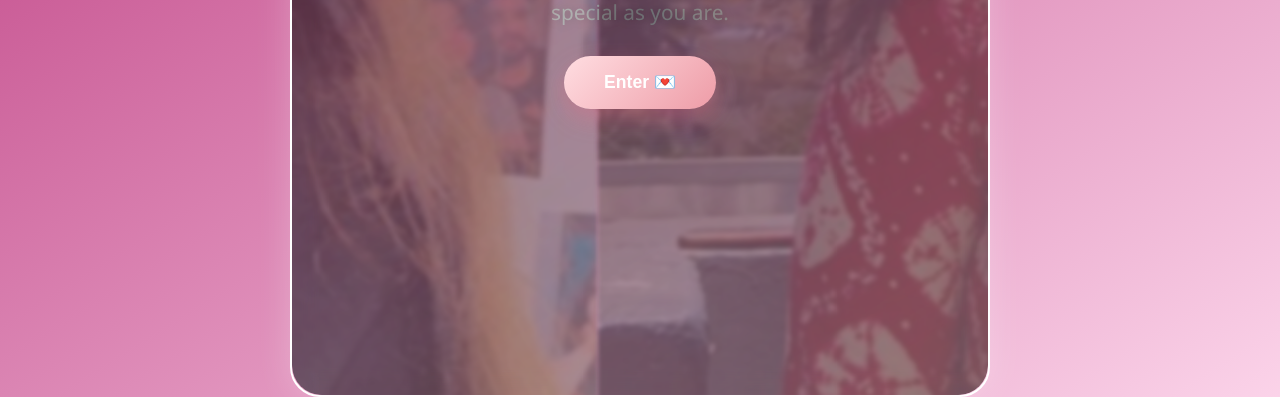
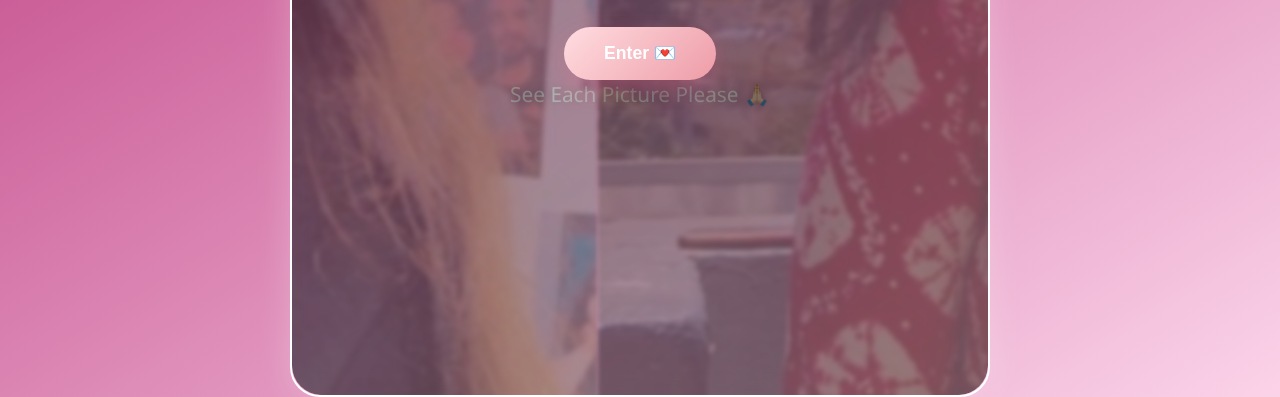
Before and after one commit to mythical122/Yuno-2, a plain HTML site: page index.html in a window 1280 px wide. Shown: the part 403-800 px from the top of the page. Drawn offline with Linux system fonts and the light colour scheme.

Commit message:
Update index.html

```diff
--- a/index.html
+++ b/index.html
@@ -41,6 +41,7 @@
   <h1>Hi Love 🥰</h1>
   <p>This website is just for you, because you deserve something as special as you are.</p>
   <button onclick="window.location.href='gallery.html'">Enter 💌</button>
+  <p>See Each Picture Please 🙏🏻</p>
   <audio id="bg-music" src="images/audio/kon-tuje.mp3" autoplay loop></audio>
 </div>
 
```
